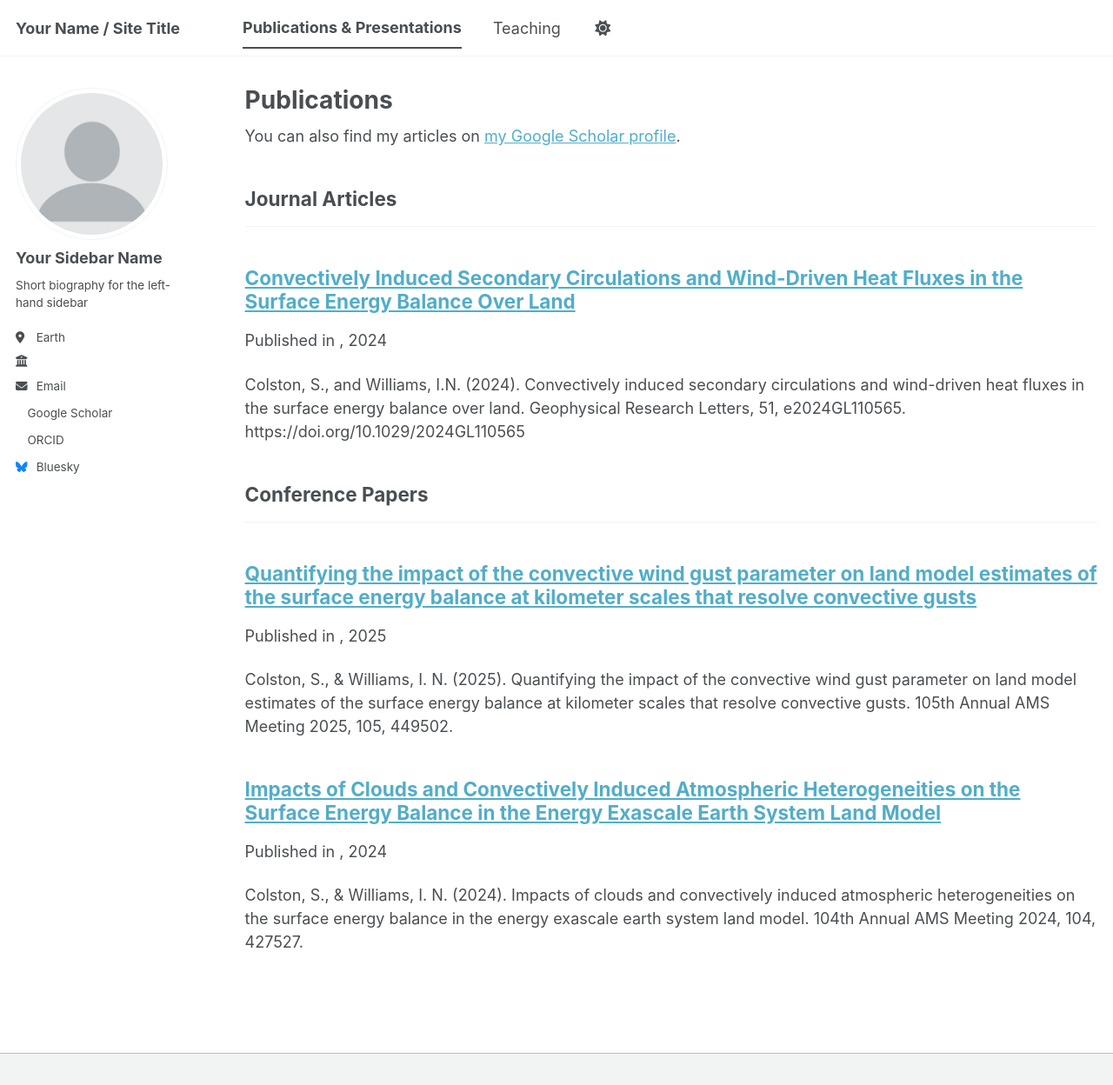
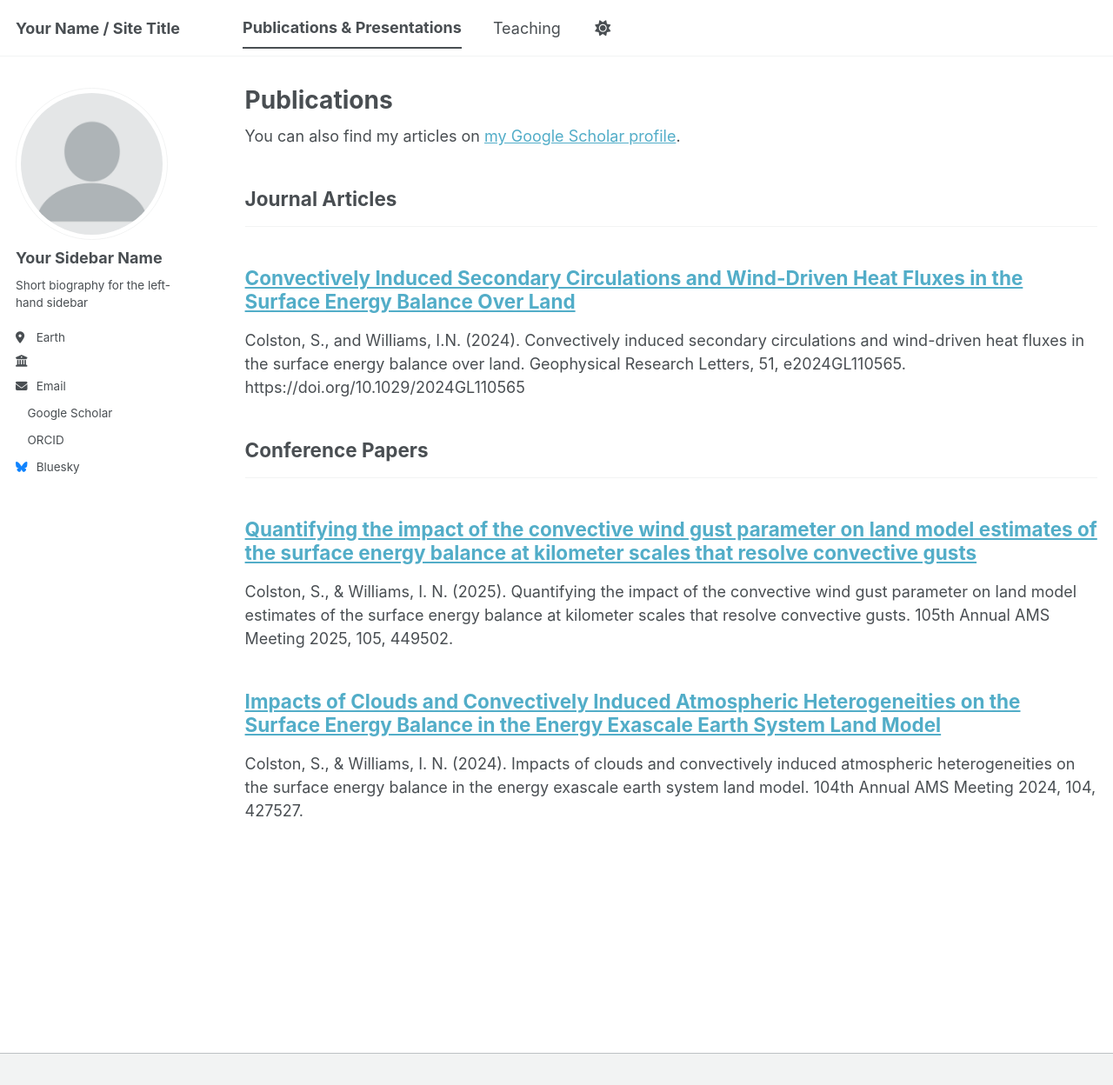
Before and after one commit to scolston/scolston.github.io, a Jekyll site: the page built from _pages/publications.html, in a window 1280 px wide and 1248 px high. Shown: the whole window at 87% size. Built offline with Jekyll 4.4.1, drawn with Linux system fonts in a browser that asks for light colours; a style sheet for code colours, icons or effects is not loaded.

Commit message:
Update archive-single.html

```diff
--- a/_includes/archive-single.html
+++ b/_includes/archive-single.html
@@ -41,7 +41,7 @@
         {% if post.collection == 'teaching' %}
           <p> {{ post.type }}, <i>{{ post.venue }}</i>, {{ post.date | default: "1900-01-01" | date: "%Y" }} </p>
         {% elsif post.collection == 'publications' %}
-          <p>Published in <i>{{ post.venue }}</i>, {{ post.date | default: "1900-01-01" | date: "%Y" }} </p>
+          <!-- <p>Published in <i>{{ post.venue }}</i>, {{ post.date | default: "1900-01-01" | date: "%Y" }} </p> -->
         {% elsif post.date %}
          <p class="page__date"><strong><i class="fa fa-fw fa-calendar" aria-hidden="true"></i> {{ site.data.ui-text[site.locale].date_label | default: "Published:" }}</strong> <time datetime="{{ post.date | default: "1900-01-01" | date_to_xmlschema }}">{{ post.date | default: "1900-01-01" | date: "%B %d, %Y" }}</time></p>
         {% endif %}
```
